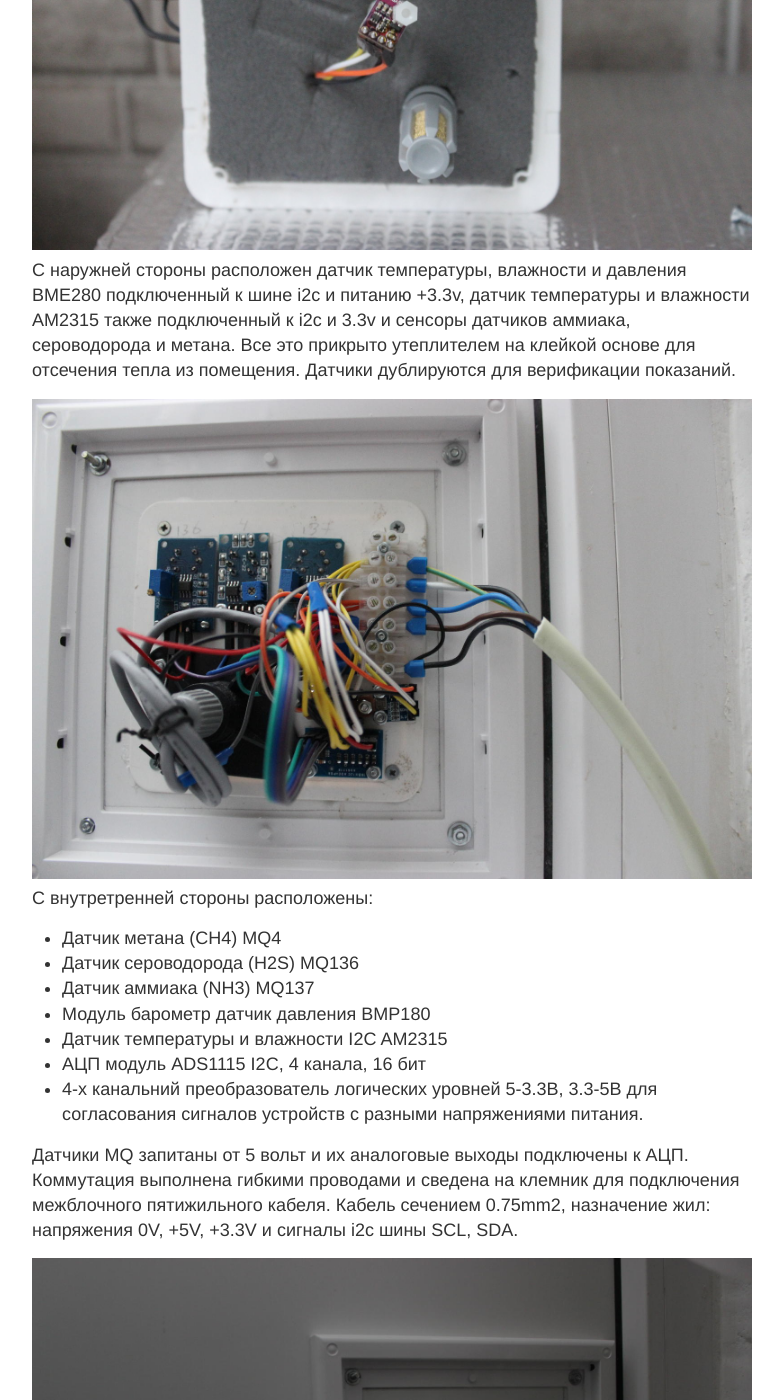
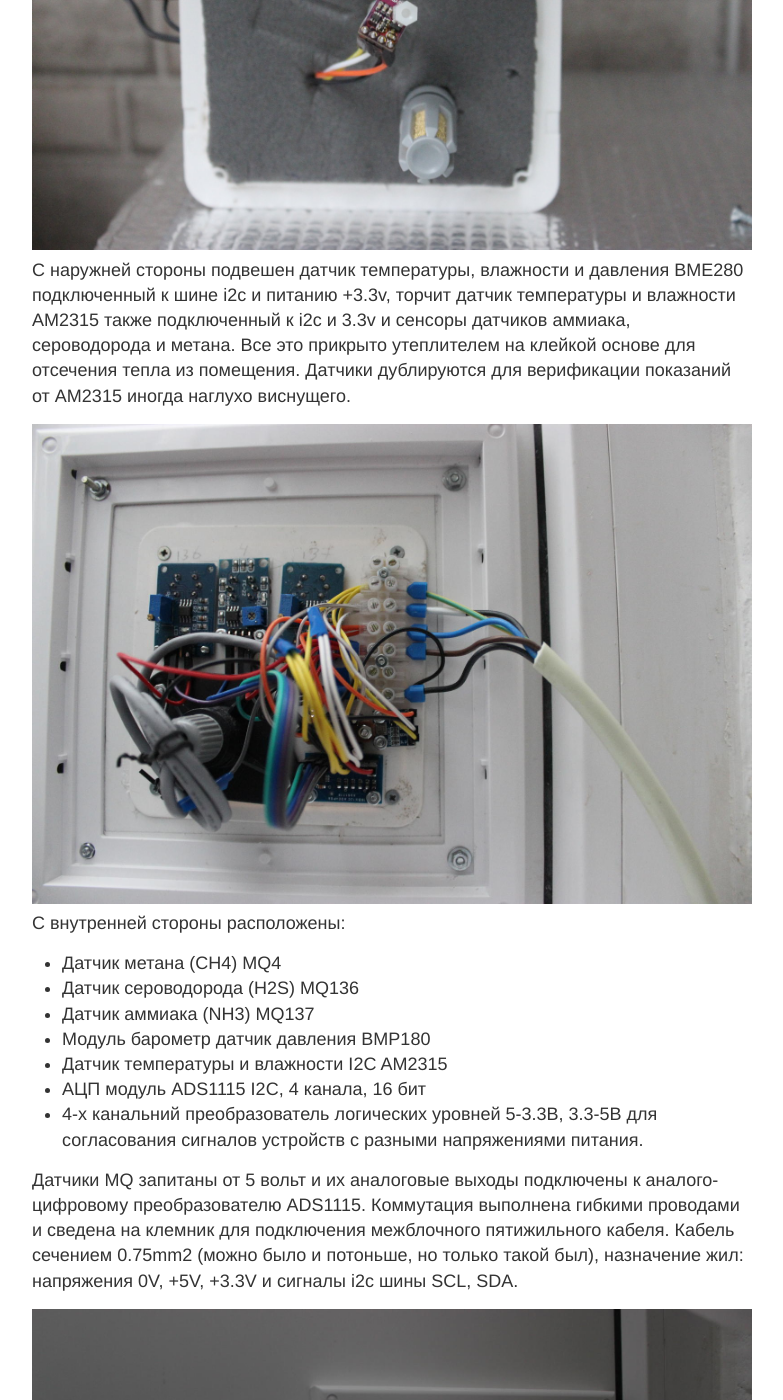
Before and after one commit to decrafts/r, a Jekyll site: the page built from _posts/2017/11/2017-11-16-climate-control-system-for-the-apartment.md, in a window 1280 px wide and 1400 px high, scrolled down 1192 px. Shown: the whole window, without its empty margins (248-1031 px from the left). Built offline with Jekyll 4.4.1, drawn with Linux system fonts in a browser that asks for light colours; comment, search, counter and statistics services are not loaded; some of the changed text lies outside the part shown.

Commit message:
Update 2017-11-16-climate-control-system-for-the-apartment.md

```diff
--- a/_posts/2017/11/2017-11-16-climate-control-system-for-the-apartment.md
+++ b/_posts/2017/11/2017-11-16-climate-control-system-for-the-apartment.md
@@ -34,12 +34,11 @@ ESP8266 был выбран из-за доступности, простоты
 **Внешние датчики**
 
 ![наружняя сторона](/images/2017/11/external-out.jpg)
-С наружней стороны расположен датчик температуры, влажности и давления BME280 подключенный к шине i2c и питанию +3.3v,
-датчик температуры и влажности AM2315 также подключенный к i2c и 3.3v и сенсоры датчиков аммиака, сероводорода и метана.
-Все это прикрыто утеплителем на клейкой основе для отсечения тепла из помещения. Датчики дублируются для верификации показаний.
+С наружней стороны подвешен датчик температуры, влажности и давления BME280 подключенный к шине i2c и питанию +3.3v,
+торчит датчик температуры и влажности AM2315 также подключенный к i2c и 3.3v и сенсоры датчиков аммиака, сероводорода и метана. Все это прикрыто утеплителем на клейкой основе для отсечения тепла из помещения. Датчики дублируются для верификации показаний от AM2315 иногда наглухо виснущего.
 
 ![внутренняя сторона](/images/2017/11/external-in.jpg)
-С внутретренней стороны расположены:
+С внутренней стороны расположены:
 * Датчик метана (CH4) MQ4
 * Датчик сероводорода (H2S) MQ136
 * Датчик аммиака (NH3) MQ137
@@ -48,9 +47,9 @@ ESP8266 был выбран из-за доступности, простоты
 * АЦП модуль ADS1115 I2С, 4 канала, 16 бит
 * 4-х канальний преобразователь логических уровней 5-3.3В, 3.3-5В для согласования сигналов устройств с разными напряжениями питания.
 
-Датчики MQ запитаны от 5 вольт и их аналоговые выходы подключены к АЦП.
+Датчики MQ запитаны от 5 вольт и их аналоговые выходы подключены к аналого-цифровому преобразователю ADS1115.
 Коммутация выполнена гибкими проводами и сведена на клемник для подключения межблочного пятижильного кабеля.
-Кабель сечением 0.75mm2, назначение жил: напряжения 0V, +5V, +3.3V и сигналы i2c шины SCL, SDA.
+Кабель сечением 0.75mm2 (можно было и потоньше, но только такой был), назначение жил: напряжения 0V, +5V, +3.3V и сигналы i2c шины SCL, SDA.
 
 ![место установки](/images/2017/11/external-place.jpg)
 Место установки - панель ограждения балкона, в которую врезана установочная электрическая коробка без дна.
@@ -109,11 +108,12 @@ ESP8266 был выбран из-за доступности, простоты
 ![Интерфейс управления](/images/2017/11/control-interface-3.png)
 
 Слева переключатели скоростей вентилятора
-(реализована версия для двух вентиляторов в сумме дающих 4 скорости, сейчас в наличии только 2 скорости одного вентилятора).
+(была реализована версия для двух вентиляторов в сумме дающих 4 скорости,
+но сейчас в наличии только 2 скорости одного вентилятора).
 В режиме AUTO скорости выбираются по заложеным в прошивке уровням показания датчика CO2.
-По показаниям датчиков MQ можно устанавливать уровни отключения вентилятора.
+По показаниям датчиков MQ (аммиак, сероводород, метан) можно устанавливать уровни загазованности для отключения вентилятора.
 
-Отдельный скрипт на домашнем сервере строит графики всех показателей, а не только уличных:
+Отдельный скрипт на домашнем сервере строит графики всех отслеживаемых показателей, а не только уличных:
 ![графики](/images/2017/11/control-plot-1.png)
 
 **Система приточной вентиляции**
```
Also changed, not shown: other parts of _posts/2017/11/2017-11-16-climate-control-system-for-the-apartment.md (+2 -2 lines).
